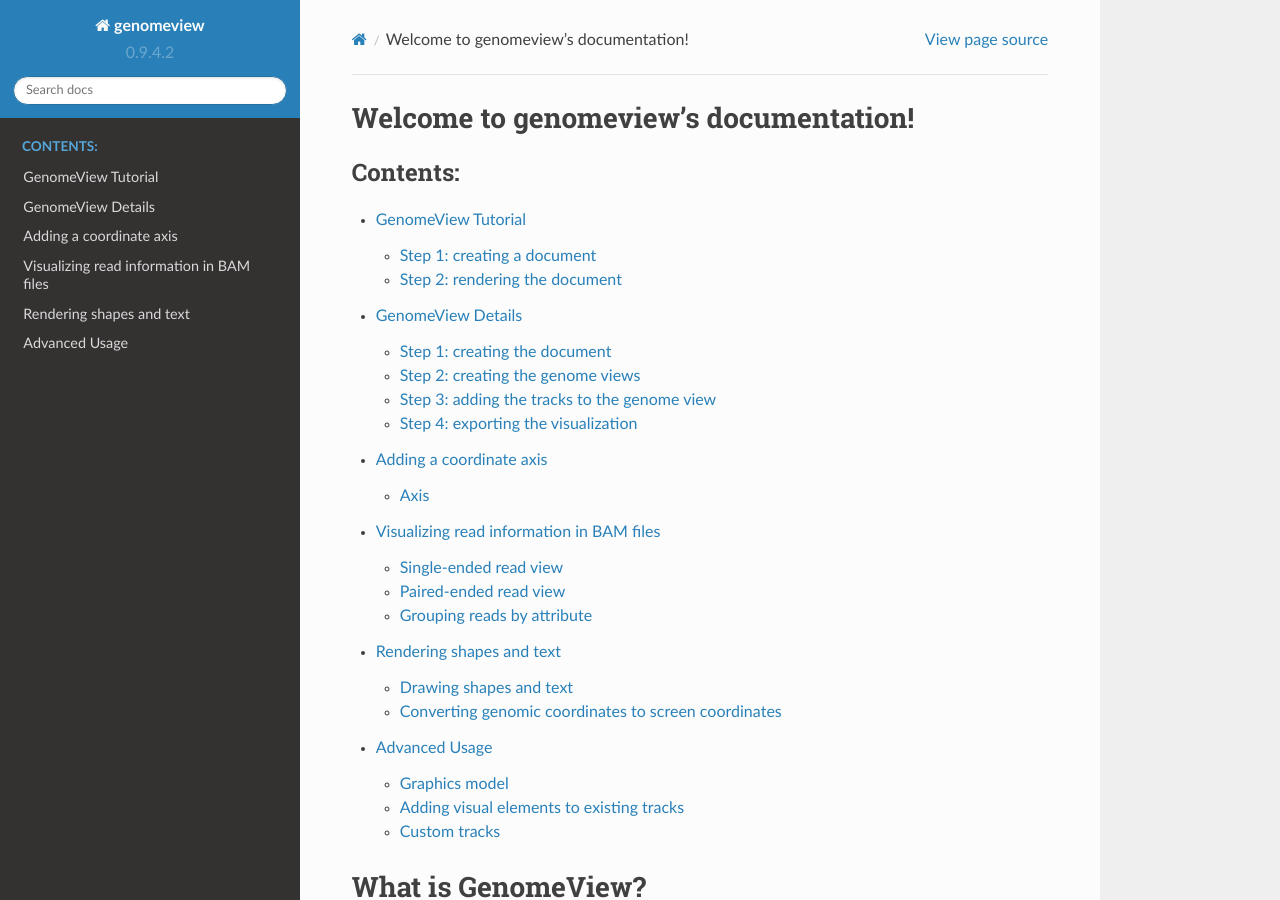
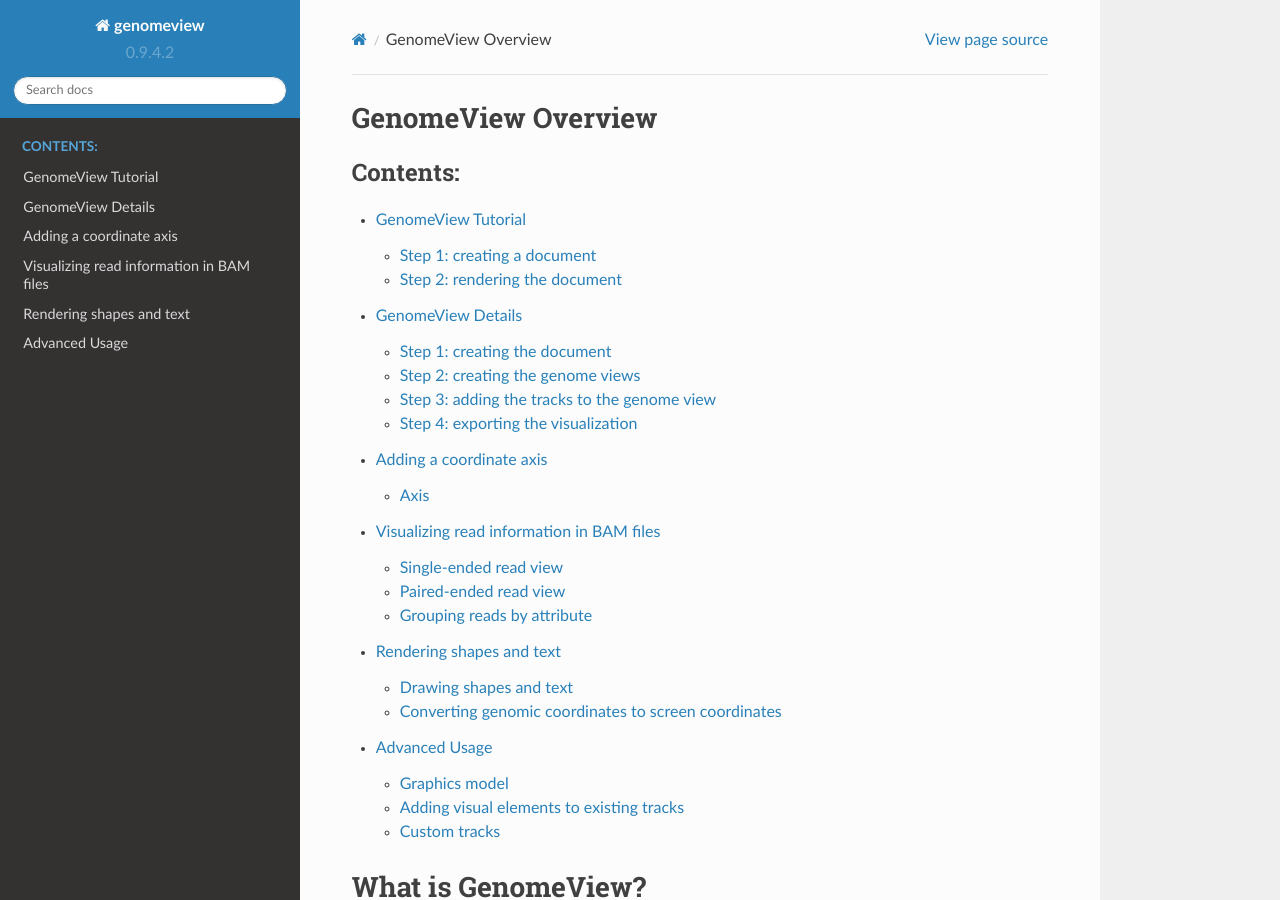
Before and after one commit to nspies/genomeview, a Sphinx documentation site: the page built from docs/index.rst, in a window 1280 px wide and 900 px high. Built offline with Sphinx 7.4.7 and the Read the Docs theme 2.0.0, drawn with Linux system fonts in a browser that asks for light colours; the version number is read from the project's files by our own code.

Commit message:
doc updates

```diff
--- a/docs/index.rst
+++ b/docs/index.rst
@@ -1,11 +1,11 @@
-Welcome to genomeview's documentation!
-======================================
+GenomeView Overview
+===================
 
 .. toctree::
    :maxdepth: -1
    :caption: Contents:
 
-   overview
+   quickstart
    details
    axis
    bams
```
Also changed, not shown: docs/quickstart.rst (renamed from docs/overview.rst).
